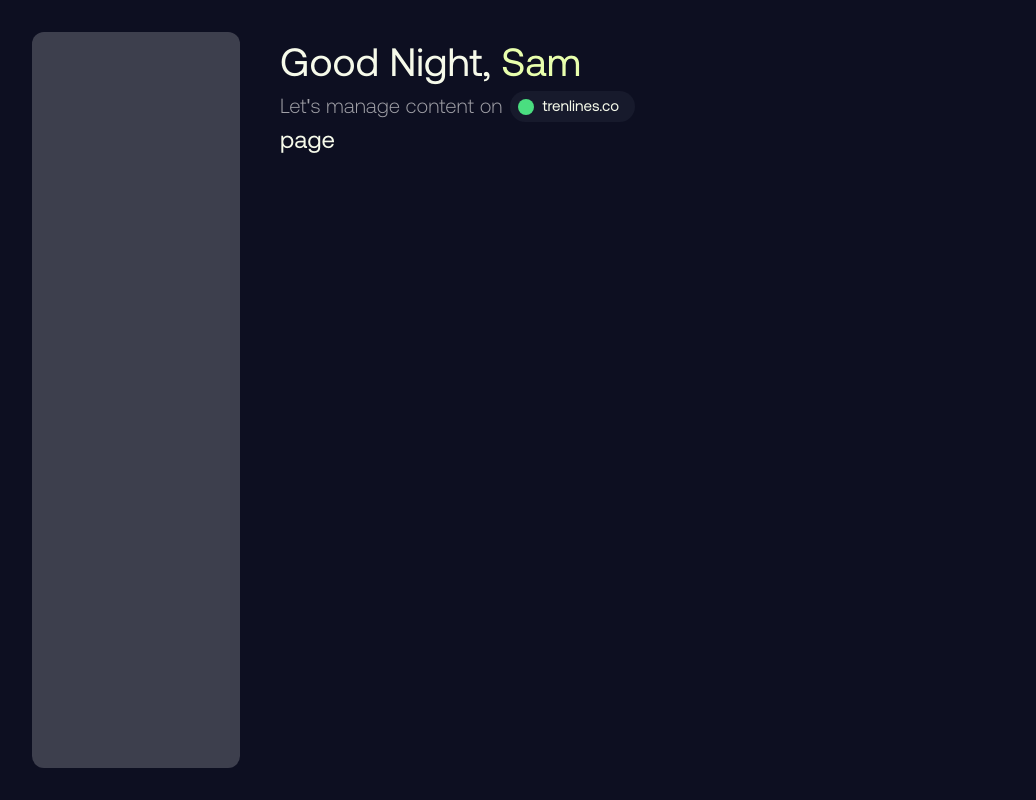
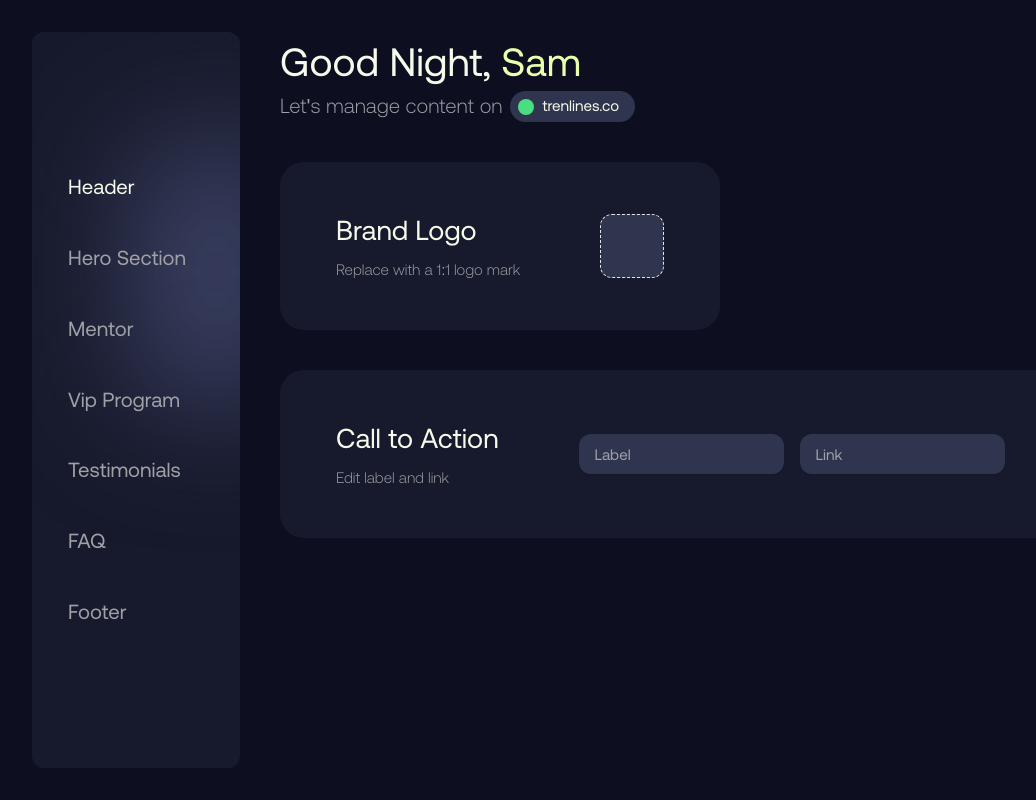
Before and after one commit to PriyobrotoKar/Trenlines, a Next.js app: page /admin/header in a window 1280 px wide. Shown: the whole page, without its empty margins (0-1036 px from the left). Built offline with nearby package versions, Linux system fonts and the light colour scheme.

Commit message:
add header herosection and mentor pages in dashboard

```diff
--- a/src/app/(dashboard)/admin/[section]/page.tsx
+++ /dev/null
@@ -1,7 +0,0 @@
-import React from "react";
-
-const page = ({ params }: { params: { section: string } }) => {
-  return <div>page</div>;
-};
-
-export default page;
--- /dev/null
+++ b/src/app/(dashboard)/admin/header/page.tsx
@@ -0,0 +1,16 @@
+import Card from "@/components/admin/Card";
+import React from "react";
+
+const page = ({ params }: { params: { section: string } }) => {
+  return (
+    <>
+      <Card.ImageUpload
+        title="Brand Logo"
+        description="Replace with a 1:1 logo mark"
+      />
+      <Card.CallToAction />
+    </>
+  );
+};
+
+export default page;
--- /dev/null
+++ b/src/app/(dashboard)/admin/herosection/page.tsx
@@ -0,0 +1,13 @@
+import Card from "@/components/admin/Card";
+import React from "react";
+
+const page = () => {
+  return (
+    <>
+      <Card.ImageUpload title="Hero Image" description="Size Limit:1.5mb" />
+      <Card.CallToAction />
+    </>
+  );
+};
+
+export default page;
--- a/src/app/(dashboard)/admin/layout.tsx
+++ b/src/app/(dashboard)/admin/layout.tsx
@@ -6,7 +6,7 @@ const AdminLayout = ({ children }: { children: ReactNode }) => {
   return (
     <div className="flex p-8 min-h-svh gap-10">
       <Sidebar />
-      <div>
+      <div className="space-y-10">
         <Header />
         {children}
       </div>
--- /dev/null
+++ b/src/app/(dashboard)/admin/mentor/page.tsx
@@ -0,0 +1,12 @@
+import Card from "@/components/admin/Card";
+import React from "react";
+
+const page = () => {
+  return (
+    <>
+      <Card.LargeText title="Introduction" description="Edit personal info" />
+    </>
+  );
+};
+
+export default page;
--- /dev/null
+++ b/src/app/(dashboard)/admin/vipprogram/page.tsx
@@ -0,0 +1,12 @@
+import Card from "@/components/admin/Card";
+import React from "react";
+
+const page = () => {
+  return (
+    <>
+      <Card.LargeText title="Description" description="Enter product info" />
+    </>
+  );
+};
+
+export default page;
--- a/src/app/globals.css
+++ b/src/app/globals.css
@@ -6,7 +6,7 @@
   :root {
     --background: 234 45% 9%;
     --foreground: 77 64% 95%;
-    --card: 231 47% 9%;
+    --card: 231 32% 13%;
     --card-foreground: 77 64% 95%;
     --popover: 234 45% 9%;
     --popover-foreground: 77 64% 95%;
@@ -15,9 +15,9 @@
     --primary-foreground: 191 52% 4%;
     --secondary: 240 4.8% 95.9%;
     --secondary-foreground: 240 5.9% 10%;
-    --muted: 231 32% 13%;
+    --muted: 232 24% 25%;
     --muted-foreground: 233 4% 64%;
-    --accent: 240 4.8% 95.9%;
+    --accent: 231 25% 32%;
     --accent-foreground: 240 5.9% 10%;
     --destructive: 0 100% 79%;
     --destructive-foreground: 0 0% 98%;
--- a/src/components/Sidebar.tsx
+++ b/src/components/Sidebar.tsx
@@ -1,7 +1,44 @@
+"use client";
+import { usePathname } from "next/navigation";
 import React from "react";
 
+const sections = [
+  "Header",
+  "Hero Section",
+  "Mentor",
+  "Vip Program",
+  "Testimonials",
+  "FAQ",
+  "Footer",
+];
+
 const Sidebar = () => {
-  return <div className="w-52 rounded-xl bg-white/20"></div>;
+  const getPath = (name: string) => {
+    return name.replaceAll(" ", "").toLowerCase();
+  };
+
+  const path = usePathname();
+  console.log(path.includes("header"));
+
+  return (
+    <div className="w-52 rounded-xl flex place-items-center relative  overflow-hidden bg-card text-md px-9">
+      <div className="w-40 h-64 bg-accent blur-3xl absolute  left-1/2 bottom-1/2"></div>
+      <ul className="space-y-10 relative z-10">
+        {sections.map((section, i) => {
+          return (
+            <li
+              key={i}
+              className={
+                path.includes(getPath(section)) ? "" : "text-muted-foreground"
+              }
+            >
+              <a href={"/admin/" + getPath(section)}>{section}</a>
+            </li>
+          );
+        })}
+      </ul>
+    </div>
+  );
 };
 
 export default Sidebar;
--- /dev/null
+++ b/src/components/admin/Card.tsx
@@ -0,0 +1,83 @@
+import { cn } from "@/lib/utils";
+import { title } from "process";
+import React, {
+  createContext,
+  Dispatch,
+  ReactNode,
+  SetStateAction,
+  useState,
+} from "react";
+import { Input } from "../ui/input";
+import { Textarea } from "../ui/textarea";
+
+type DefaultValue = {
+  title: string;
+  description: string;
+};
+
+const Card = ({
+  children,
+  className,
+  title,
+  description,
+}: {
+  children: ReactNode;
+  title: string;
+  description: string;
+  className?: string;
+}) => {
+  return (
+    <div
+      className={cn(
+        "py-12 px-14 flex items-center justify-between gap-20 w-fit bg-card rounded-3xl",
+        className
+      )}
+    >
+      <div className="space-y-2">
+        <div className="text-lg">{title}</div>
+        <div className="text-sm font-light text-muted-foreground">
+          {description}
+        </div>
+      </div>
+      {children}
+    </div>
+  );
+};
+
+Card.ImageUpload = function ImageUpload({
+  title,
+  description,
+}: {
+  title: string;
+  description: string;
+}) {
+  return (
+    <Card title={title} description={description}>
+      <div className="size-16 border  border-dashed bg-muted rounded-xl"></div>
+    </Card>
+  );
+};
+
+Card.CallToAction = function CallToAction({
+  title = "Call to Action",
+  description = "Edit label and link",
+}: Partial<DefaultValue>) {
+  return (
+    <Card title={title} description={description} className="gap-20">
+      <div className="flex gap-4">
+        <Input type="text" placeholder="Label" />
+        <Input type="text" placeholder="Link" />
+      </div>
+    </Card>
+  );
+};
+
+Card.LargeText = function LargeText({ title, description }: DefaultValue) {
+  return (
+    <Card title={title} description={description} className="gap-20">
+      <Textarea />
+    </Card>
+  );
+};
+
+export default Card;
--- /dev/null
+++ b/src/components/ui/input.tsx
@@ -0,0 +1,25 @@
+import * as React from "react";
+
+import { cn } from "@/lib/utils";
+
+export interface InputProps
+  extends React.InputHTMLAttributes<HTMLInputElement> {}
+
+const Input = React.forwardRef<HTMLInputElement, InputProps>(
+  ({ className, type, ...props }, ref) => {
+    return (
+      <input
+        type={type}
+        className={cn(
+          "flex h-10 w-full rounded-xl  bg-muted px-4 py-1 text-sm shadow-sm transition-colors file:border-0 file:bg-transparent file:text-sm file:font-medium placeholder:text-muted-foreground focus-visible:outline-none focus-visible:ring-1 focus-visible:ring-ring disabled:cursor-not-allowed disabled:opacity-50",
+          className
+        )}
+        ref={ref}
+        {...props}
+      />
+    );
+  }
+);
+Input.displayName = "Input";
+
+export { Input };
--- /dev/null
+++ b/src/components/ui/textarea.tsx
@@ -0,0 +1,24 @@
+import * as React from "react";
+
+import { cn } from "@/lib/utils";
+
+export interface TextareaProps
+  extends React.TextareaHTMLAttributes<HTMLTextAreaElement> {}
+
+const Textarea = React.forwardRef<HTMLTextAreaElement, TextareaProps>(
+  ({ className, ...props }, ref) => {
+    return (
+      <textarea
+        className={cn(
+          "flex min-h-[80px] w-[20rem] rounded-xl  bg-muted px-3 py-2 text-sm shadow-sm placeholder:text-muted-foreground focus-visible:outline-none focus-visible:ring-1 focus-visible:ring-ring disabled:cursor-not-allowed disabled:opacity-50",
+          className
+        )}
+        ref={ref}
+        {...props}
+      />
+    );
+  }
+);
+Textarea.displayName = "Textarea";
+
+export { Textarea };
```
